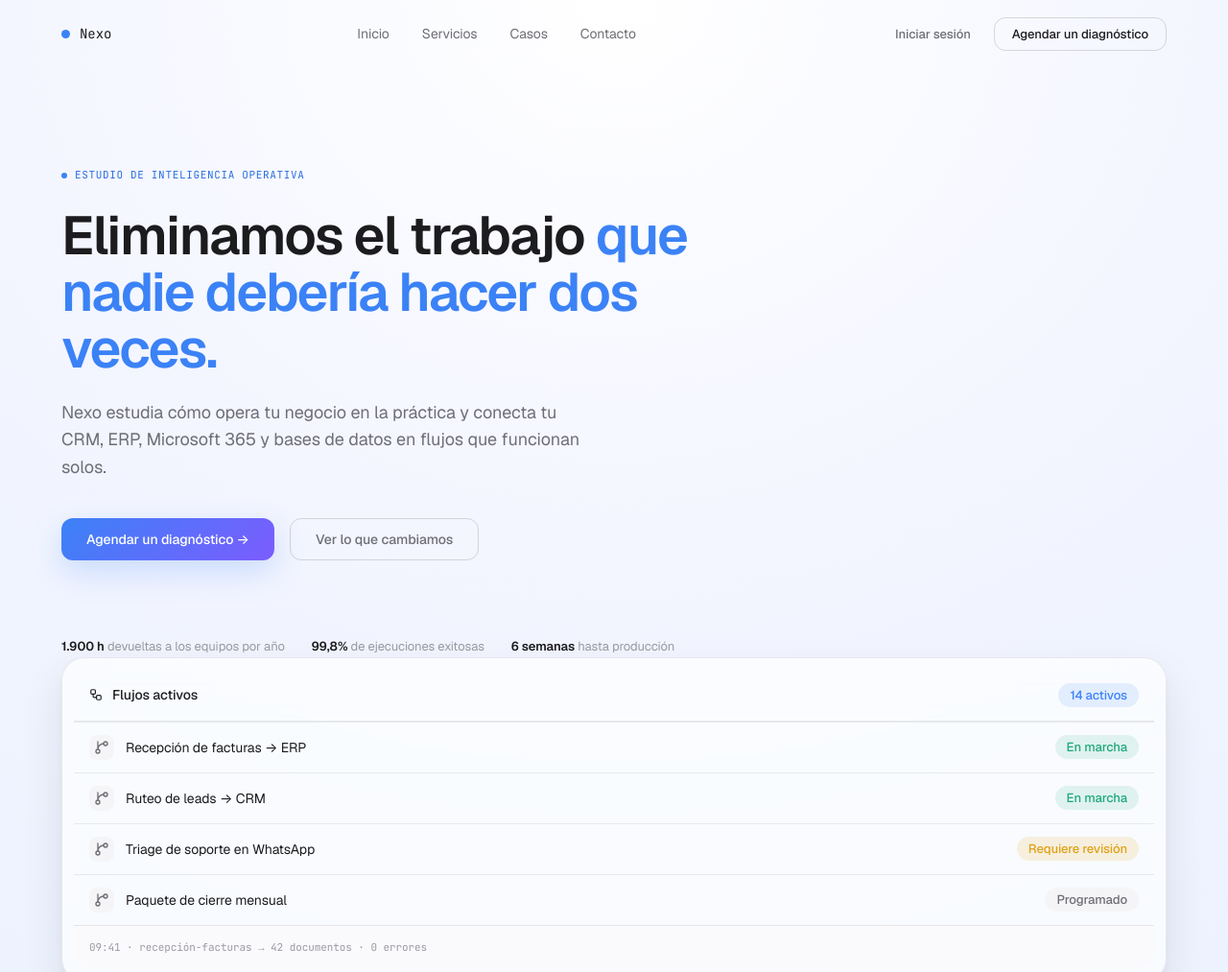
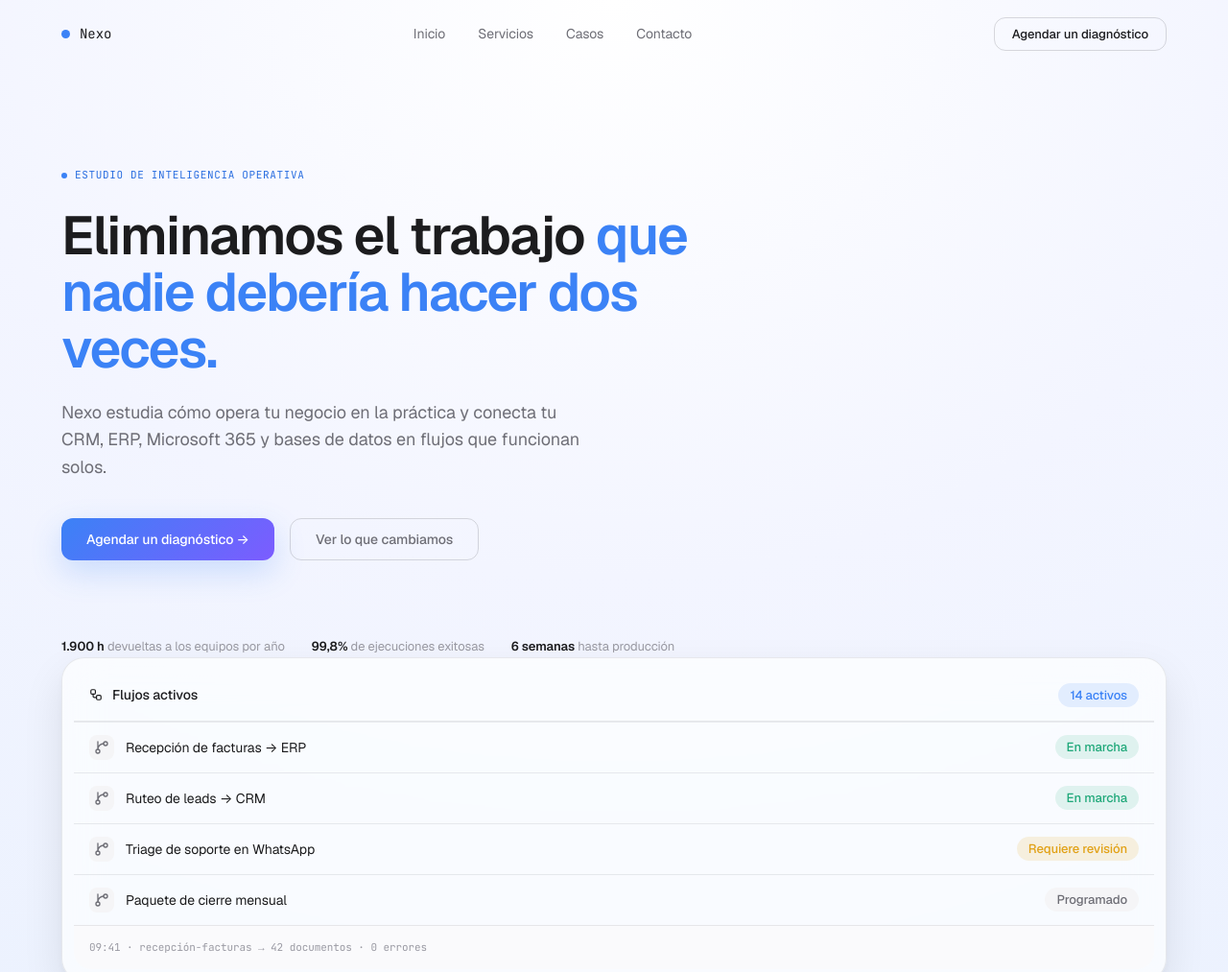
Before and after one commit to enzojav/automation_enzo, a website: page public/index.html in a window 1280 px wide. Shown: the top 1013 px of the page at 96% size. Drawn offline with nearby package versions, Linux system fonts and the light colour scheme.

Commit message:
Remove login link from header navigation
Removed 'Iniciar sesión' link from navigation.

```diff
--- a/public/index.html
+++ b/public/index.html
@@ -21,7 +21,6 @@
       <a href="#contacto">Contacto</a>
     </div>
     <div style="display:flex;align-items:center;gap:10px;">
-      <a href="#" class="nav-ghost">Iniciar sesión</a>
       <a href="#contacto" class="nav-cta">Agendar un diagnóstico</a>
     </div>
   </nav>
```
